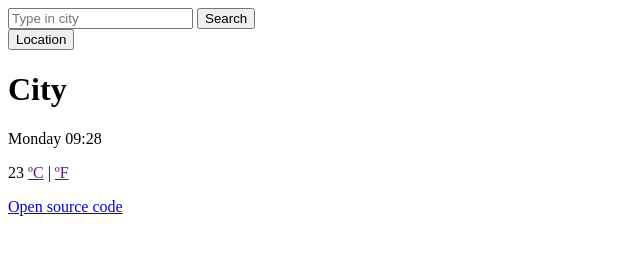
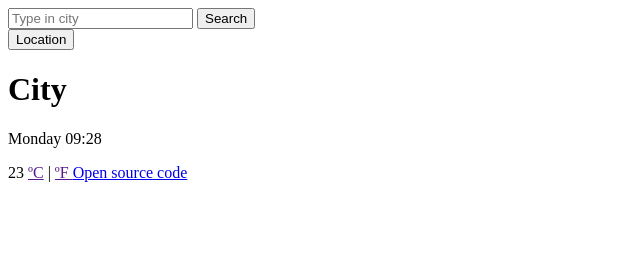
Before and after one commit to areyouazoo/Search-engine, a plain HTML site: page index.html in a window 1280 px wide. Shown: the whole page, without its empty margins (0-640 px from the left). Drawn offline with nearby package versions, Linux system fonts and the light colour scheme.

Commit message:
update 4

```diff
--- a/index.html
+++ b/index.html
@@ -22,7 +22,7 @@
     <a href="" id="celsius">ºC</a>
     |
     <a href="" id="fahrenheit">ºF </a>
-    <p><a href = "https://github.com/areyouazoo/Search-engine.git">Open source code</a></p>
+    <a href = "https://github.com/areyouazoo/Search-engine.git">Open source code</a>
     <script src="./src/index.js" type="module"></script>
   </body>
 </html>
```
